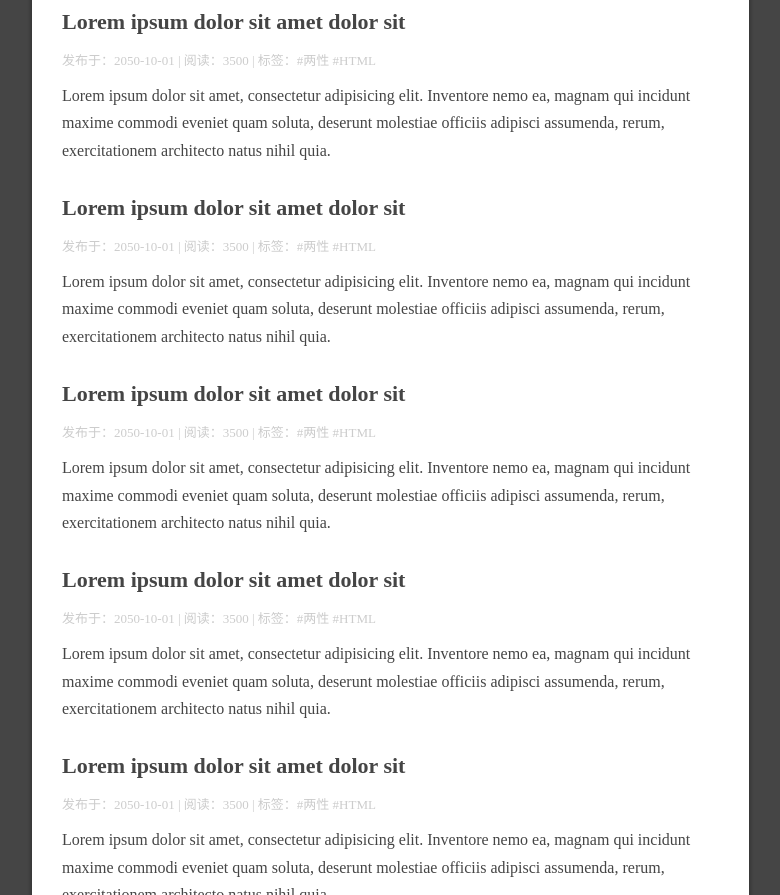
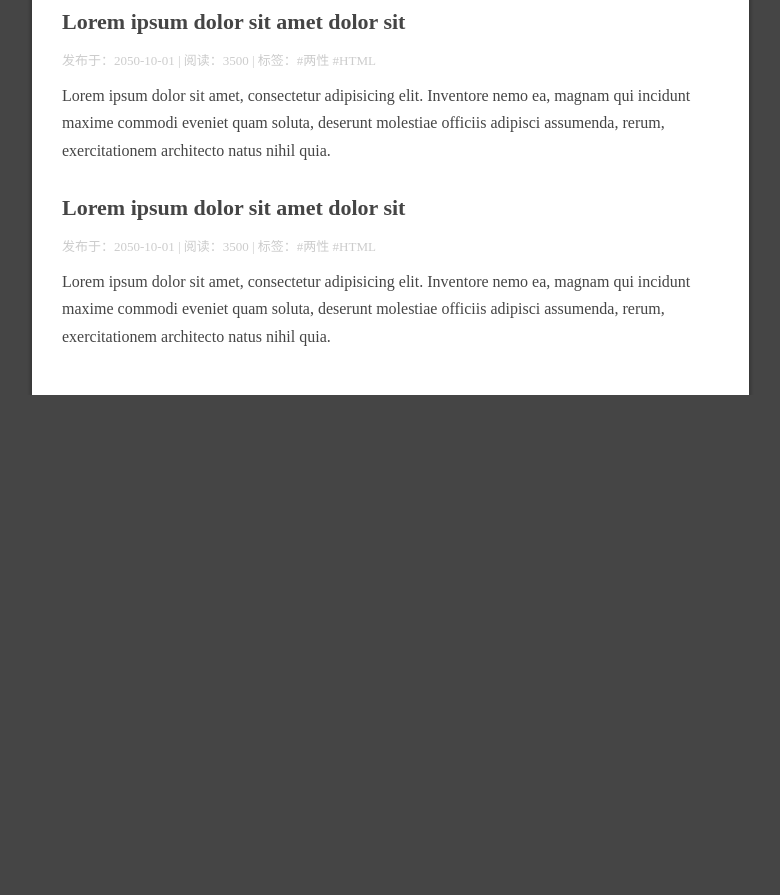
Before and after one commit to xzl135/xzl123.github.io, a plain HTML site: page index.html in a window 1280 px wide. Shown: the part 646-1541 px from the top of the page, without its empty margins (224-1004 px from the left). After the commit the page ends 1041 px from the top, so only its background shows below. Drawn offline with nearby package versions, Linux system fonts and the light colour scheme.

Commit message:
Update index.html

```diff
--- a/index.html
+++ b/index.html
@@ -7,98 +7,51 @@
   <link rel="stylesheet" href="http://cdn.bootcss.com/normalize/5.0.0/normalize.min.css">
   <link rel="stylesheet" href="css/main.css">
   <title>李可儿和李可儿</title>
+  <meta name="description" content="李可儿和李可儿的个人网站，分享文章和心情。">
 </head>
 <body>
-  <div class="side-bar">
-    <div class="header">
+  <aside class="side-bar">
+    <header class="header">
       <a href="index.html" class="logo">李可儿和李可儿</a>
       <div class="intro">Lorem ipsum dolor sit amet dolor sit ame.</div>
-    </div>
-    <div class="nav">
+    </header>
+    <nav class="nav">
       <a href="#" class="item">关于我</a>
       <a href="#" class="item">联系我</a>
       <a href="#" class="item">捐助我</a>
-    </div>
+    </nav>
     <div class="tag-list">
       <a href="#" class="item"># 夸夸我</a>
       <a href="#" class="item"># 抱抱我</a>
       <a href="#" class="item"># 亲亲我</a>
     </div>
-  </div>
-  <div class="main">
-    <div class="article-list">
-      <div class="item">
+  </aside>
+  <main class="main">
+    <section class="article-list">
+      <article class="item">
         <a href="article.html" class="title">Lorem ipsum dolor sit amet dolor sit</a>
         <div class="status">发布于：2050-10-01 | 阅读：3500 | 标签：#两性 #HTML</div>
         <div class="content">
           Lorem ipsum dolor sit amet, consectetur adipisicing elit. Inventore nemo ea, magnam qui incidunt maxime commodi eveniet quam soluta, deserunt molestiae officiis adipisci assumenda, rerum, exercitationem architecto natus nihil quia.
         </div>
-        <img src="images/1.jpg"  width="304" >
-      </div>
-      <div class="item">
+        <img src="images/1.jpg" alt="文章图片" width="304">
+      </article>
+      <article class="item">
         <a href="article.html" class="title">Lorem ipsum dolor sit amet dolor sit</a>
         <div class="status">发布于：2050-10-01 | 阅读：3500 | 标签：#两性 #HTML</div>
         <div class="content">
           Lorem ipsum dolor sit amet, consectetur adipisicing elit. Inventore nemo ea, magnam qui incidunt maxime commodi eveniet quam soluta, deserunt molestiae officiis adipisci assumenda, rerum, exercitationem architecto natus nihil quia.
         </div>
-      </div>
-      <div class="item">
+      </article>
+      <article class="item">
         <a href="article.html" class="title">Lorem ipsum dolor sit amet dolor sit</a>
         <div class="status">发布于：2050-10-01 | 阅读：3500 | 标签：#两性 #HTML</div>
         <div class="content">
           Lorem ipsum dolor sit amet, consectetur adipisicing elit. Inventore nemo ea, magnam qui incidunt maxime commodi eveniet quam soluta, deserunt molestiae officiis adipisci assumenda, rerum, exercitationem architecto natus nihil quia.
         </div>
-      </div>
-      <div class="item">
-        <a href="article.html" class="title">Lorem ipsum dolor sit amet dolor sit</a>
-        <div class="status">发布于：2050-10-01 | 阅读：3500 | 标签：#两性 #HTML</div>
-        <div class="content">
-          Lorem ipsum dolor sit amet, consectetur adipisicing elit. Inventore nemo ea, magnam qui incidunt maxime commodi eveniet quam soluta, deserunt molestiae officiis adipisci assumenda, rerum, exercitationem architecto natus nihil quia.
-        </div>
-      </div>
-      <div class="item">
-        <a href="article.html" class="title">Lorem ipsum dolor sit amet dolor sit</a>
-        <div class="status">发布于：2050-10-01 | 阅读：3500 | 标签：#两性 #HTML</div>
-        <div class="content">
-          Lorem ipsum dolor sit amet, consectetur adipisicing elit. Inventore nemo ea, magnam qui incidunt maxime commodi eveniet quam soluta, deserunt molestiae officiis adipisci assumenda, rerum, exercitationem architecto natus nihil quia.
-        </div>
-      </div>
-      <div class="item">
-        <a href="article.html" class="title">Lorem ipsum dolor sit amet dolor sit</a>
-        <div class="status">发布于：2050-10-01 | 阅读：3500 | 标签：#两性 #HTML</div>
-        <div class="content">
-          Lorem ipsum dolor sit amet, consectetur adipisicing elit. Inventore nemo ea, magnam qui incidunt maxime commodi eveniet quam soluta, deserunt molestiae officiis adipisci assumenda, rerum, exercitationem architecto natus nihil quia.
-        </div>
-      </div>
-      <div class="item">
-        <a href="article.html" class="title">Lorem ipsum dolor sit amet dolor sit</a>
-        <div class="status">发布于：2050-10-01 | 阅读：3500 | 标签：#两性 #HTML</div>
-        <div class="content">
-          Lorem ipsum dolor sit amet, consectetur adipisicing elit. Inventore nemo ea, magnam qui incidunt maxime commodi eveniet quam soluta, deserunt molestiae officiis adipisci assumenda, rerum, exercitationem architecto natus nihil quia.
-        </div>
-      </div>
-      <div class="item">
-        <a href="article.html" class="title">Lorem ipsum dolor sit amet dolor sit</a>
-        <div class="status">发布于：2050-10-01 | 阅读：3500 | 标签：#两性 #HTML</div>
-        <div class="content">
-          Lorem ipsum dolor sit amet, consectetur adipisicing elit. Inventore nemo ea, magnam qui incidunt maxime commodi eveniet quam soluta, deserunt molestiae officiis adipisci assumenda, rerum, exercitationem architecto natus nihil quia.
-        </div>
-      </div>
-      <div class="item">
-        <a href="article.html" class="title">Lorem ipsum dolor sit amet dolor sit</a>
-        <div class="status">发布于：2050-10-01 | 阅读：3500 | 标签：#两性 #HTML</div>
-        <div class="content">
-          Lorem ipsum dolor sit amet, consectetur adipisicing elit. Inventore nemo ea, magnam qui incidunt maxime commodi eveniet quam soluta, deserunt molestiae officiis adipisci assumenda, rerum, exercitationem architecto natus nihil quia.
-        </div>
-      </div>
-      <div class="item">
-        <a href="article.html" class="title">Lorem ipsum dolor sit amet dolor sit</a>
-        <div class="status">发布于：2050-10-01 | 阅读：3500 | 标签：#两性 #HTML</div>
-        <div class="content">
-          Lorem ipsum dolor sit amet, consectetur adipisicing elit. Inventore nemo ea, magnam qui incidunt maxime commodi eveniet quam soluta, deserunt molestiae officiis adipisci assumenda, rerum, exercitationem architecto natus nihil quia.
-        </div>
-      </div>
-    </div>
-  </div>
+      </article>
+      <!-- 其余文章项 -->
+    </section>
+  </main>
 </body>
 </html>
```
